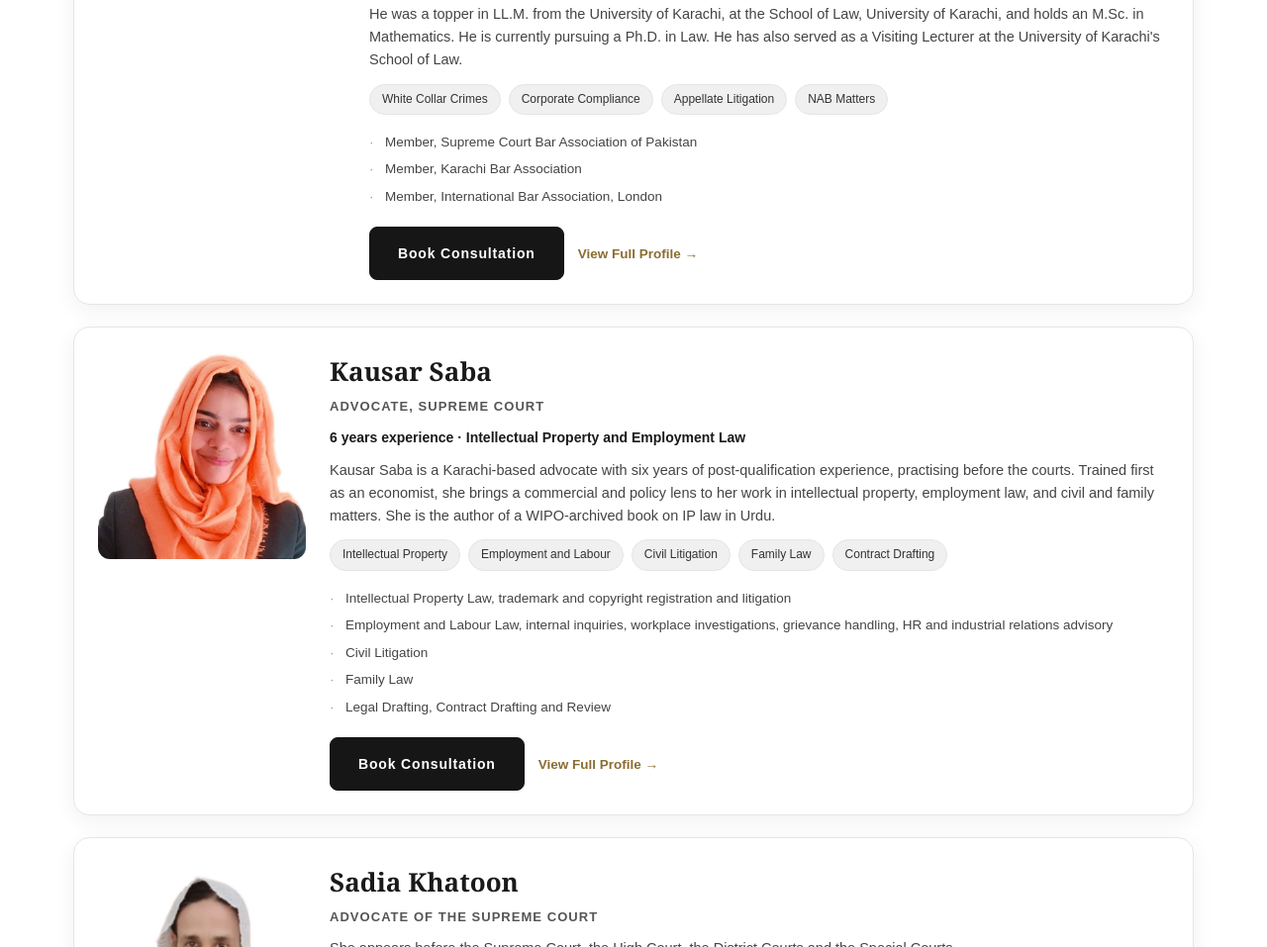
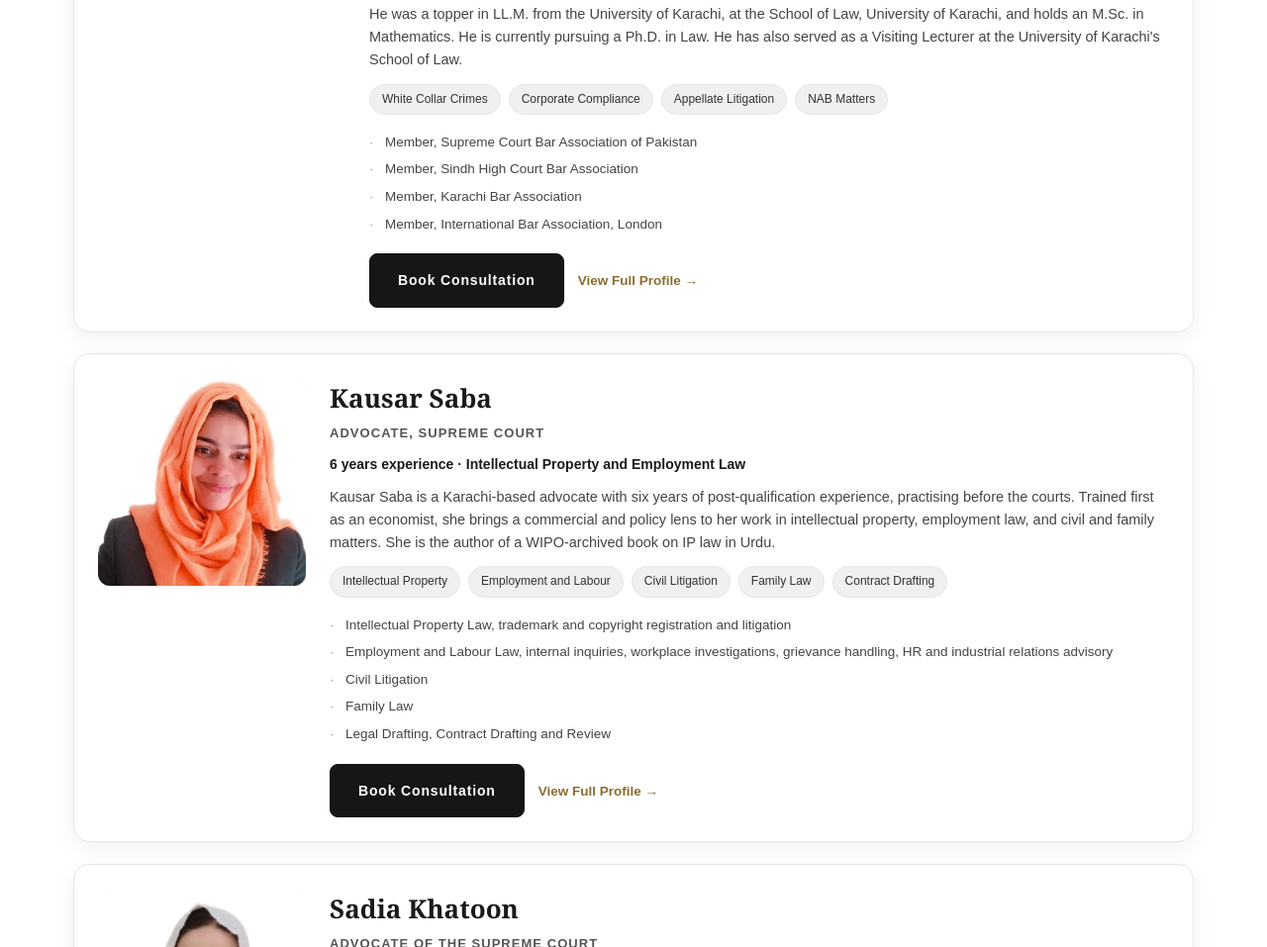
Before and after one commit to Tahakazmi880/khurram-kamal-associates, a plain HTML site: page team.html in a window 1280 px wide. Shown: the part 1048-2005 px from the top of the page at 99% size. Drawn offline with Linux system fonts and the light colour scheme.

Commit message:
Memberships: add Sindh High Court Bar Association alongside Supreme Court Bar

```diff
--- a/team.html
+++ b/team.html
@@ -79,6 +79,7 @@
             <div class="tags"><span class="tag">White Collar Crimes</span><span class="tag">Corporate Compliance</span><span class="tag">Appellate Litigation</span><span class="tag">NAB Matters</span></div>
             <ul>
               <li>Member, Supreme Court Bar Association of Pakistan</li>
+              <li>Member, Sindh High Court Bar Association</li>
               <li>Member, Karachi Bar Association</li>
               <li>Member, International Bar Association, London</li>
             </ul>
```
